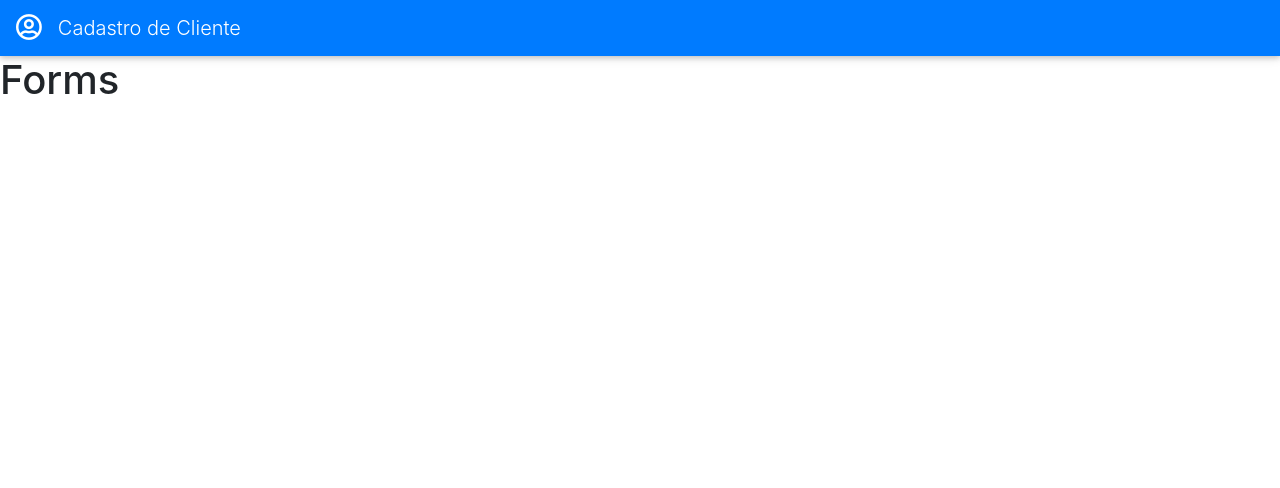
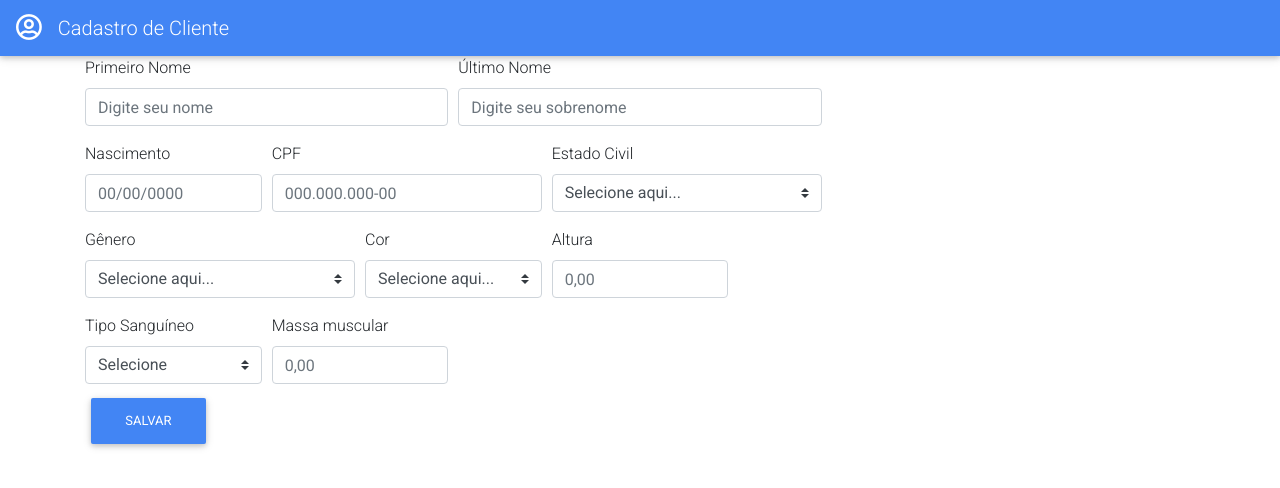
Before and after one commit to Thlimass/customer-registration, a React (Create React App) app: page / in a window 1280 px wide. Shown: the top 488 px of the page. Built offline with nearby package versions, Linux system fonts and the light colour scheme.

Commit message:
criando inputs tela de cadastro

```diff
--- a/package.json
+++ b/package.json
@@ -32,5 +32,8 @@
       "last 1 firefox version",
       "last 1 safari version"
     ]
+  },
+  "devDependencies": {
+    "reactstrap": "^8.4.1"
   }
 }
--- a/src/Components/Header/index.js
+++ b/src/Components/Header/index.js
@@ -1,13 +1,11 @@
 import React from "react";
 import { MDBIcon } from "mdbreact";
-import 'mdbreact/dist/css/mdb.css';
-import '@fortawesome/fontawesome-free/css/all.min.css';
 
 const Header = () => {
 
         return(
             <nav className="navbar navbar-dark bg-primary">
-                <a className="navbar-brand" href="#">
+                <a className="navbar-brand" href="_blank">
                     <MDBIcon far icon="user-circle" size="lg" className="mr-3" />
                     Cadastro de Cliente
                 </a>
--- a/src/Components/Main/index.js
+++ b/src/Components/Main/index.js
@@ -1,9 +1,126 @@
 import React from "react";
+import {Container} from 'reactstrap';
 
 const Main = () => {
 
     return (
-        <h1>Forms</h1>
+        <main>
+            <Container>
+                <form className="needs-validation" noValidate>
+                    <div className="form-row">
+                        <div className="col-md-4 mb-3">
+                            <label htmlFor="validationTooltip01">Primeiro Nome</label>
+                            <input type="text" className="form-control" id="validationTooltip01" placeholder="Digite seu nome" required/>
+                            <div className="valid-tooltip">
+                                Parece bom!
+                            </div>
+                        </div>
+                        <div className="col-md-4 mb-3">
+                            <label htmlFor="validationTooltip02">Último Nome</label>
+                            <input type="text" className="form-control" id="validationTooltip02" placeholder="Digite seu sobrenome" required/>
+                            <div className="valid-tooltip">
+                                Parece bom!
+                            </div>
+                        </div>
+                    </div>
+                    <div className="form-row">
+                        <div className="col-md-2 mb-2">
+                            <label htmlFor="validationTooltip05">Nascimento</label>
+                            <input type="text" className="form-control" id="validationTooltip05"
+                                   placeholder="00/00/0000" required/>
+                            <div className="invalid-tooltip">
+                                Forneça uma data válida.
+                            </div>
+                        </div>
+                        <div className="col-md-3 mb-3">
+                            <label htmlFor="validationTooltip03">CPF</label>
+                            <input type="text" className="form-control" id="validationTooltip03"
+                                   placeholder="000.000.000-00" required/>
+                            <div className="invalid-tooltip">
+                                Forneça um CPF válido.
+                            </div>
+                        </div>
+                        <div className="col-md-3 mb-3">
+                            <label htmlFor="validationTooltip04">Estado Civil</label>
+                            <select className="custom-select" id="validationTooltip04" required>
+                                <option selected disabled value="">Selecione aqui...</option>
+                                <option value="1">Casado(a)</option>
+                                <option value="2">Solteiro(a)</option>
+                                <option value="3">Divorciado(a)</option>
+                                <option value="3">Viuvo(a)</option>
+                            </select>
+                            <div className="invalid-tooltip">
+                                Por favor, selecione um campo válido.
+                            </div>
+                        </div>
+                    </div>
+                    <div className="form-row">
+                        <div className="col-md-3 mb-3">
+                            <label htmlFor="validationTooltip04">Gênero</label>
+                            <select className="custom-select" id="validationTooltip04" required>
+                                <option selected disabled value="">Selecione aqui...</option>
+                                <option value="1">Masculino</option>
+                                <option value="2">Feminino</option>
+                                <option value="3">Prefiro não responder</option>
+                                <option value="3">Outros</option>
+                            </select>
+                            <div className="invalid-tooltip">
+                                Por favor, selecione um campo válido.
+                            </div>
+                        </div>
+                        <div className="col-md-2 mb-2">
+                            <label htmlFor="validationTooltip04">Cor</label>
+                            <select className="custom-select" id="validationTooltip04" required>
+                                <option selected disabled value="">Selecione aqui...</option>
+                                <option value="1">Branca</option>
+                                <option value="2">Preta</option>
+                                <option value="3">Amarela</option>
+                                <option value="3">Parda</option>
+                                <option value="3">Indégena</option>
+                            </select>
+                        </div>
+                        <div className="invalid-tooltip">
+                            Por favor, selecione um campo válido.
+                        </div>
+                        <div className="col-md-2 mb-2">
+                            <label htmlFor="validationTooltip03">Altura</label>
+                            <input type="text" className="form-control" id="validationTooltip03" placeholder="0,00"
+                                   required/>
+                            <div className="invalid-tooltip">
+                                Forneça uma altura válida.
+                            </div>
+                        </div>
+                    </div>
+                    <div className="form-row">
+                        <div className="col-md-2 mb-2">
+                            <label htmlFor="validationTooltip04">Tipo Sanguíneo</label>
+                            <select className="custom-select" id="validationTooltip04" required>
+                                <option selected disabled value="">Selecione</option>
+                                <option value="1">A+</option>
+                                <option value="2">B+</option>
+                                <option value="3">AB+</option>
+                                <option value="4">AB-</option>
+                                <option value="5">O+</option>
+                                <option value="6">O-</option>
+                            </select>
+                        </div>
+                        <div className="invalid-tooltip">
+                            Por favor, selecione um campo válido.
+                        </div>
+                        <div className="col-md-2 mb-2">
+                            <label htmlFor="validationTooltip03">Massa muscular</label>
+                            <input type="text" className="form-control" id="validationTooltip03" placeholder="0,00"
+                                   required/>
+                            <div className="invalid-tooltip">
+                                Forneça uma altura válida.
+                            </div>
+                        </div>
+                    </div>
+
+                    <button className="btn btn-primary" type="submit">Salvar</button>
+                </form>
+            </Container>
+        </main>
     );
 }
 
--- a/src/index.js
+++ b/src/index.js
@@ -1,6 +1,9 @@
 import React from 'react';
 import ReactDOM from 'react-dom';
+import 'bootstrap/dist/css/bootstrap.min.css';
 import App from './App';
+import 'mdbreact/dist/css/mdb.css';
+import '@fortawesome/fontawesome-free/css/all.min.css';
 import * as serviceWorker from './serviceWorker';
 
 ReactDOM.render(
```
Also changed, not shown: 1 other file (tests, documents, lock files or other folders).
